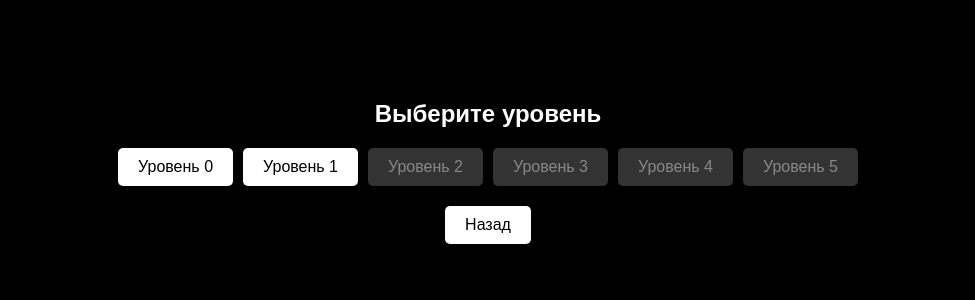
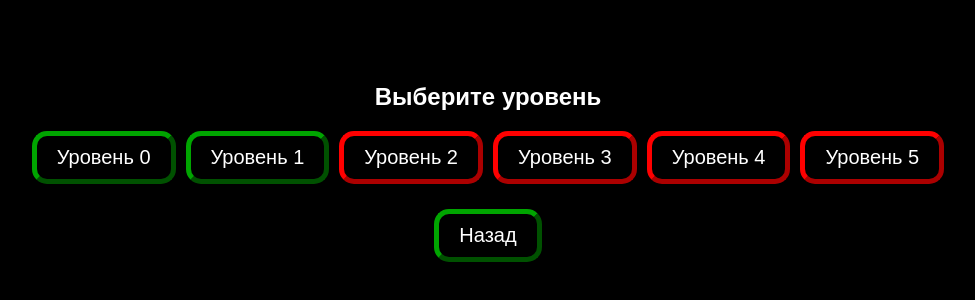
Before and after one commit to fast2281/TEST, a plain HTML site: page levelSelection.html in a window 1280 px wide. Shown: the part 236-536 px from the top of the page, without its empty margins (152-1127 px from the left). Drawn offline with Linux system fonts and the light colour scheme.

Commit message:
Дочиниваю проебы

```diff
--- a/css/levelSelection.css
+++ b/css/levelSelection.css
@@ -27,49 +27,35 @@ h1 {
     gap: 10px;
 }
 
-.levelButton {
+.button {
     padding: 10px 20px;
-    font-size: 16px;
-    background-color: #fff;
-    color: #000;
-    border: none;
-    border-radius: 5px;
+    font-size: 20px;
+    background-color: black;
+    color: #fff;
+    border-color: #00a500;
+    border-width: 5px;
+    border-radius: 15px;
     cursor: pointer;
-    transition: background-color 0.3s, color 0.3s;
+    transition: background-color 0.5s;
 }
 
-.levelButton:hover {
-    background-color: #979c97;
-    color: #fff;
+.button:hover {
+    color: #000;
+    font-weight: bold;
+    background-color: #00a500;
 }
 
-.levelButton:active {
+.button:active {
     background-color: #979c97;
 }
 
-.levelButton.locked {
-    background-color: #333;
-    color: #888;
+.button.locked {
+    border-color: red;
+    background-color: #000;
+    color: #fff;
     cursor: not-allowed;
 }
 
-#backButton {
-    margin-top: 20px;
-    padding: 10px 20px;
-    font-size: 16px;
-    background-color: #fff;
-    color: #000;
-    border: none;
-    border-radius: 5px;
-    cursor: pointer;
-    transition: background-color 0.3s, color 0.3s;
+.back {
+    margin-top: 25px;
 }
-
-#backButton:hover {
-    background-color: #979c97;
-    color: #fff;
-}
-
-#backButton:active {
-    background-color: #979c97;
-}
--- a/js/controls.js
+++ b/js/controls.js
@@ -62,3 +62,5 @@ function eventListener(event) {
             console.log(`Key pressed: ${event.key}`);
     }
 };
+
+export { eventListener }
--- a/js/lv1.js
+++ b/js/lv1.js
@@ -200,3 +200,4 @@ function toggleTolikMode() {
 document.addEventListener("keydown", eventListener);
 
 resetGame();
+gameLoop();
--- a/js/main.js
+++ b/js/main.js
@@ -1,2 +1,3 @@
 document.getElementById('startButton').addEventListener('click', function () {
-    window.location.href = 'levelSelection.html';})
+    window.location.href = 'levelSelection.html';
+});
--- a/levelSelection.html
+++ b/levelSelection.html
@@ -10,14 +10,14 @@
     <div id="levelPage">
         <h1>Выберите уровень</h1>
         <div id="levels">
-            <button class="levelButton" onclick="startLevel(0)">Уровень 0</button>
-            <button class="levelButton" onclick="startLevel(1)">Уровень 1</button>
-            <button class="levelButton locked" onclick="startLevel(2)" disabled>Уровень 2</button>
-            <button class="levelButton locked" onclick="startLevel(3)" disabled>Уровень 3</button>
-            <button class="levelButton locked" onclick="startLevel(4)" disabled>Уровень 4</button>
-            <button class="levelButton locked" onclick="startLevel(5)" disabled>Уровень 5</button>
+            <button class="button" onclick="startLevel(0)">Уровень 0</button>
+            <button class="button" onclick="startLevel(1)">Уровень 1</button>
+            <button class="button locked" onclick="startLevel(2)" disabled>Уровень 2</button>
+            <button class="button locked" onclick="startLevel(3)" disabled>Уровень 3</button>
+            <button class="button locked" onclick="startLevel(4)" disabled>Уровень 4</button>
+            <button class="button locked" onclick="startLevel(5)" disabled>Уровень 5</button>
         </div>
-        <button id="backButton" onclick="goBack()">Назад</button>
+        <button class="button back" onclick="goBack()">Назад</button>
     </div>
 
     <script src="js/levelSelection.js"></script>
```
Also changed, not shown: lvl1.html (+2 -2 lines), css/level.css (line endings or trailing spaces), js/lv0.js (line endings or trailing spaces).
